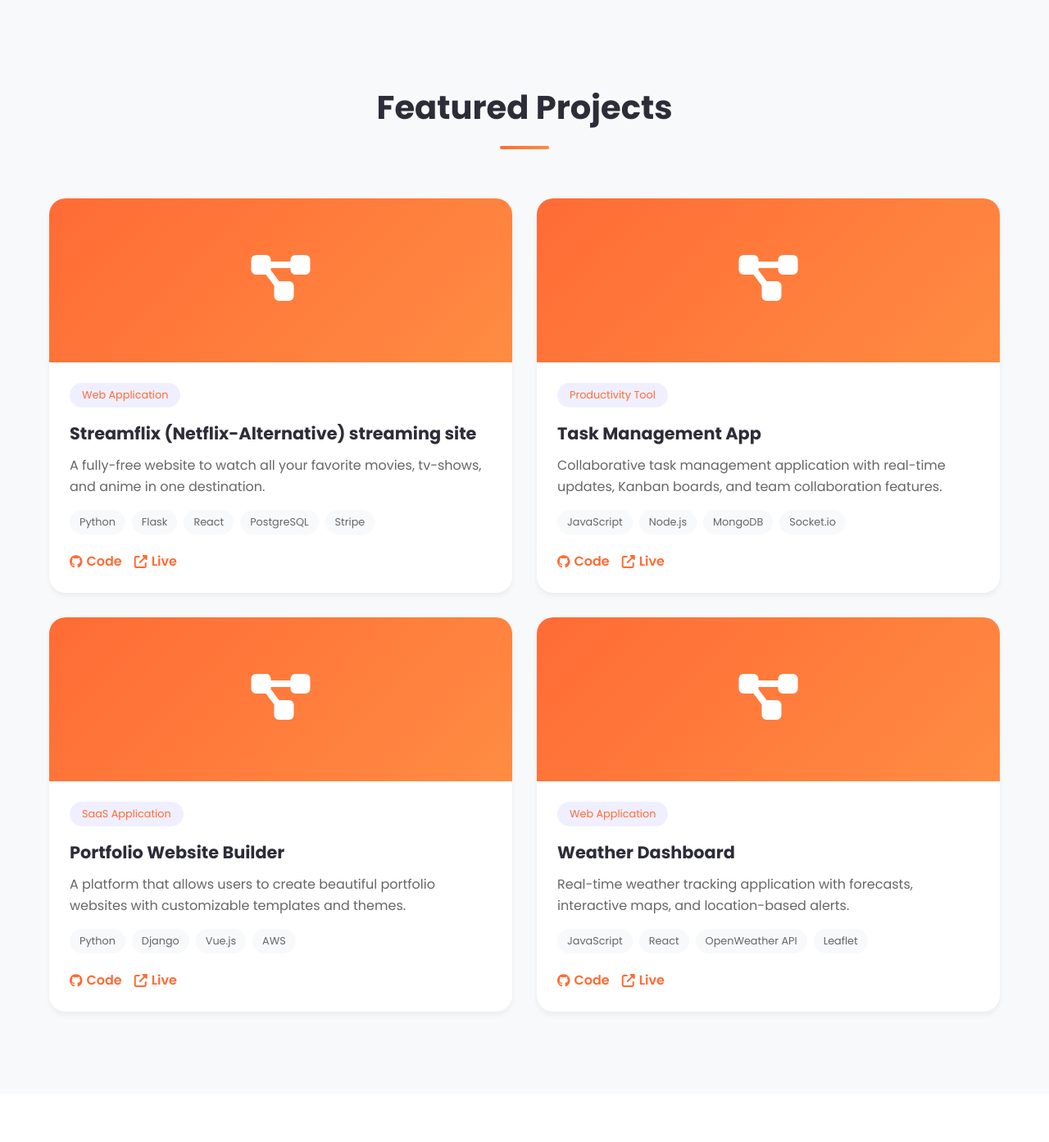
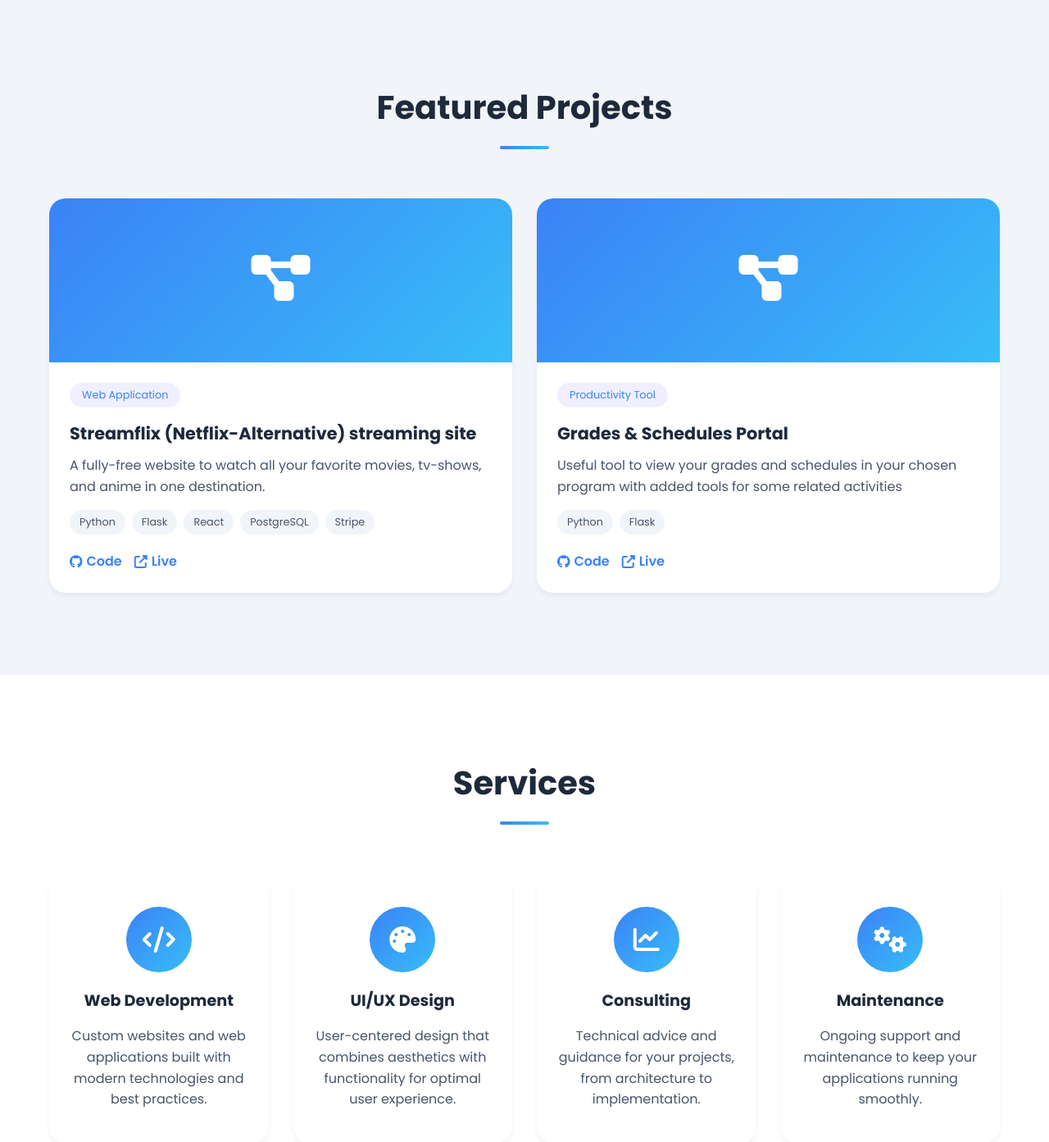
Before and after one commit to Geraldfab/Digital-Portfolio, a Flask app: page / in a window 1280 px wide. Shown: the part 3845-5238 px from the top of the page at 82% size. Run offline with Flask 3, Linux system fonts and the light colour scheme.

Commit message:
Edited informations

```diff
--- a/app.py
+++ b/app.py
@@ -102,32 +102,14 @@ PORTFOLIO_DATA = {
             "image": "project1"
         },
         {
-            "title": "Task Management App",
+            "title": "Grades & Schedules Portal",
             "category": "Productivity Tool",
-            "description": "Collaborative task management application with real-time updates, Kanban boards, and team collaboration features.",
-            "tech": ["JavaScript", "Node.js", "MongoDB", "Socket.io"],
+            "description": "Useful tool to view your grades and schedules in your chosen program with added tools for some related activities",
+            "tech": ["Python", "Flask"],
             "github": "https://github.com/yourusername/taskmanager",
-            "live": "https://taskmanager-demo.com",
+            "live": "https://myportal11.pythonanywhere.com",
             "image": "project2"
         },
-        {
-            "title": "Portfolio Website Builder",
-            "category": "SaaS Application",
-            "description": "A platform that allows users to create beautiful portfolio websites with customizable templates and themes.",
-            "tech": ["Python", "Django", "Vue.js", "AWS"],
-            "github": "https://github.com/yourusername/portfolio-builder",
-            "live": "https://portfolio-builder-demo.com",
-            "image": "project3"
-        },
-        {
-            "title": "Weather Dashboard",
-            "category": "Web Application",
-            "description": "Real-time weather tracking application with forecasts, interactive maps, and location-based alerts.",
-            "tech": ["JavaScript", "React", "OpenWeather API", "Leaflet"],
-            "github": "https://github.com/yourusername/weather-app",
-            "live": "https://weather-demo.com",
-            "image": "project4"
-        }
     ],
 
     # Services
--- a/static/css/style.css
+++ b/static/css/style.css
@@ -4,16 +4,18 @@
 
 /* CSS Variables - Eye-catching modern theme */
 :root {
-    --primary-color: #FF6B35;
-    --secondary-color: #2D2D39;
-    --accent-color: #00C9A7;
-    --text-color: #333333;
-    --text-light: #666666;
-    --bg-color: #FFFFFF;
-    --bg-light: #F8F9FA;
-    --bg-dark: #1A1A2E;
-    --gradient-primary: linear-gradient(135deg, #FF6B35 0%, #FF8C42 100%);
-    --gradient-dark: linear-gradient(135deg, #1A1A2E 0%, #2D2D39 100%);
+    --primary-color: #3B82F6;   /* Main blue (buttons, links) */
+    --secondary-color: #1E293B; /* Dark navy (sections, navbar) */
+    --accent-color: #38BDF8;    /* Light blue accent (hover, highlights) */
+
+    --text-color: #0F172A;      /* Dark readable text */
+    --text-light: #475569;      /* Secondary text */
+
+    --bg-color: #FFFFFF;        /* Main background */
+    --bg-light: #F1F5F9;        /* Light sections */
+    --bg-dark: #020617;         /* Dark sections / footer */
+    --gradient-primary: linear-gradient(135deg, #3B82F6 0%, #38BDF8 100%);
+    --gradient-dark: linear-gradient(135deg, #020617 0%, #1E293B 100%);
     --shadow-sm: 0 4px 6px rgba(0, 0, 0, 0.05);
     --shadow-md: 0 10px 30px rgba(0, 0, 0, 0.1);
     --shadow-lg: 0 20px 60px rgba(0, 0, 0, 0.15);
```
Also changed, not shown: static/images/project1.jpg (added), static/images/project2.jpg (added).
